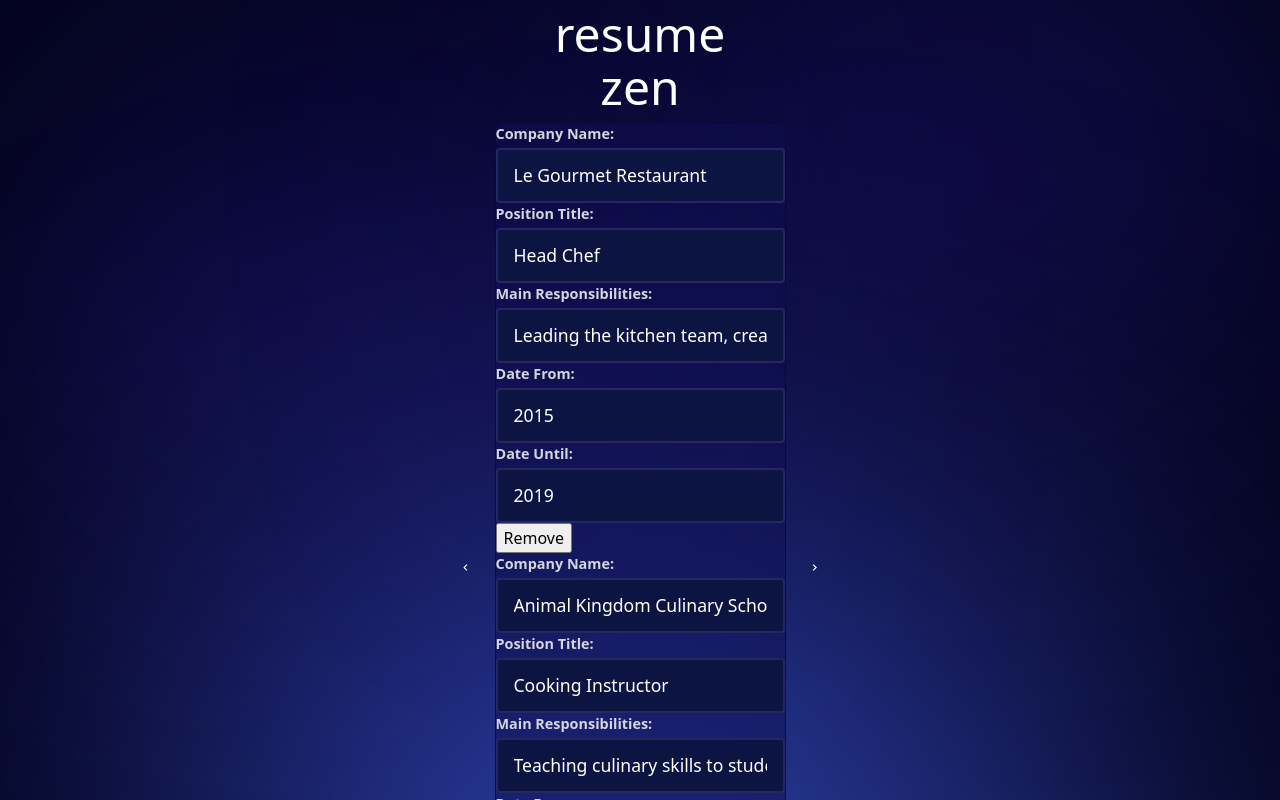
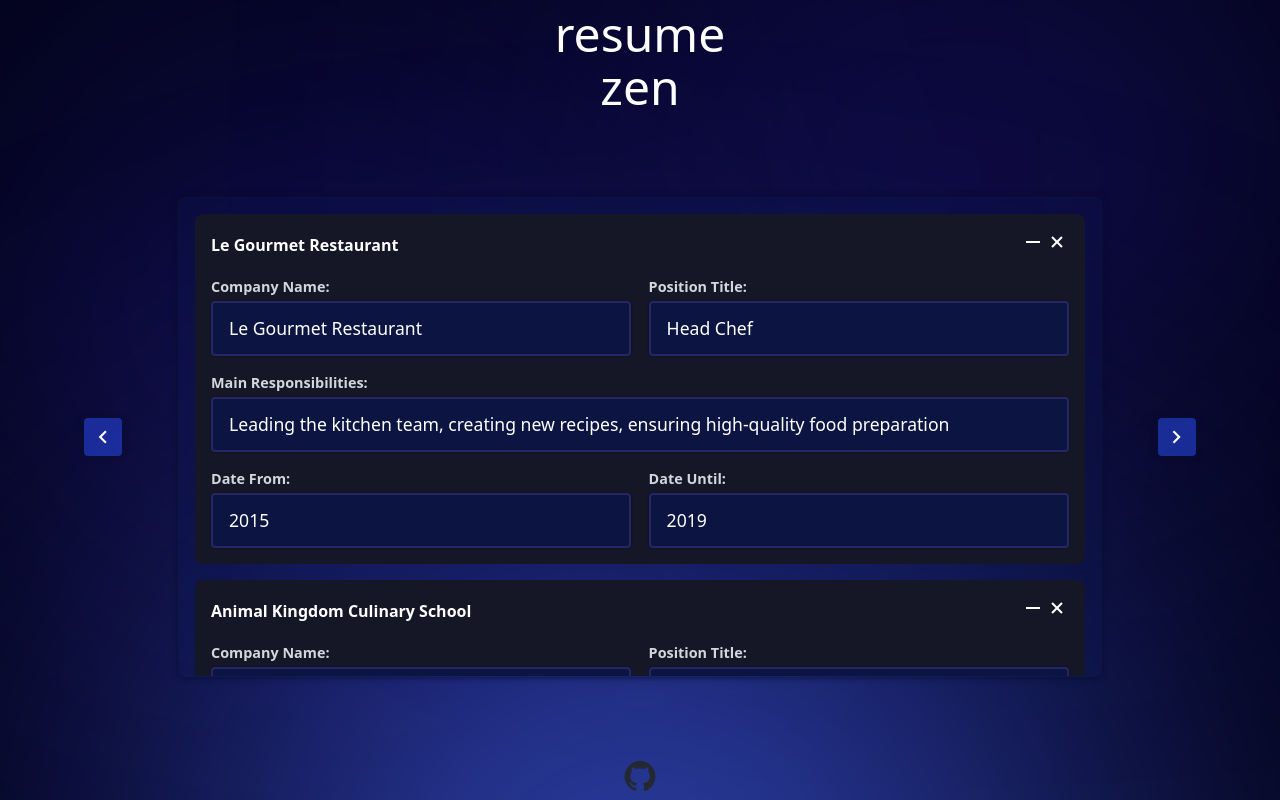
Before and after one commit to josephdanielm/resume-wizard, a React (Vite) app: page / in a window 1280 px wide. Both pictures are taken after a click on the button 1130 px from the left and 436 px from the top of the page. Shown: the top 800 px of the page. Built offline with nearby package versions, Linux system fonts and the light colour scheme.

Commit message:
style: experience section layout and collapsibles

```diff
--- a/src/components/steps/Experience.jsx
+++ b/src/components/steps/Experience.jsx
@@ -1,3 +1,6 @@
+import "../../styles/Experience.css";
+import remove from "../../assets/remove.svg";
+
 export default function Experience({ resumeData, updateResumeData }) {
   function handleChange(event, index) {
     const { name, value } = event.target;
@@ -26,10 +29,26 @@ export default function Experience({ resumeData, updateResumeData }) {
     updateResumeData("experience", updatedExperience);
   }
 
+  function toggleOpen(event) {
+    event.currentTarget.closest(".job").classList.toggle("open");
+  }
+
   return (
     <div className="experience">
       {resumeData.experience.map((job, index) => (
-        <div key={index} className="job">
+        <div key={index} className="job open">
+          <span className="job-and-action-line">
+            {job.companyName}
+            <div className="action-buttons">
+              <button onClick={toggleOpen}>
+                <img className="open-svg" src={remove} />
+              </button>
+              <button onClick={() => removeExperience(index)}>
+                <img className="remove-svg" src={remove} />
+                <img className="remove-svg-mirror" src={remove} />
+              </button>
+            </div>
+          </span>
           <label>
             Company Name:
             <input
@@ -48,7 +67,7 @@ export default function Experience({ resumeData, updateResumeData }) {
               onChange={(event) => handleChange(event, index)}
             />
           </label>
-          <label>
+          <label className="main-responsibilities">
             Main Responsibilities:
             <input
               type="text"
@@ -75,7 +94,6 @@ export default function Experience({ resumeData, updateResumeData }) {
               onChange={(event) => handleChange(event, index)}
             />
           </label>
-          <button onClick={() => removeExperience(index)}>Remove</button>
         </div>
       ))}
       <button onClick={addExperience}>Add Experience</button>
--- /dev/null
+++ b/src/styles/Experience.css
@@ -0,0 +1,89 @@
+.experience {
+  display: grid;
+  grid-template-rows: auto;
+  align-content: start;
+  width: 100%;
+  max-height: 60vh;
+  padding: 1rem;
+  row-gap: 1rem;
+  overflow-y: scroll;
+}
+
+.job {
+  display: flex;
+  flex-wrap: wrap;
+  justify-content: space-between;
+  row-gap: 1rem;
+  padding: 1rem;
+  border-radius: 8px;
+  background: var(--color-bg-deep);
+}
+
+.job-and-action-line {
+  display: flex;
+  width: 100%;
+  font-size: 1rem;
+  font-weight: 600;
+  align-items: center;
+  justify-content: space-between;
+}
+
+.job label {
+  width: 49%;
+}
+
+.job button {
+  align-self: center;
+  background: none;
+  outline: none;
+  border: none;
+  position: relative;
+  cursor: pointer;
+  padding: 0;
+}
+
+.remove-svg {
+  transition-delay: 50ms;
+  transform: rotate(45deg);
+}
+
+.remove-svg-mirror {
+  position: absolute;
+  top: 0;
+  transform: rotate(135deg);
+}
+
+.job button:hover .remove-svg {
+  transform: rotate(-135deg);
+}
+
+.job button:hover .remove-svg-mirror {
+  transform: rotate(315deg);
+}
+
+.remove-svg,
+.remove-svg-mirror {
+  width: 24px;
+  transition: all 250ms ease-in-out;
+}
+
+label.main-responsibilities {
+  width: 100%;
+}
+
+@media (max-width: 777px) {
+  .job label {
+    width: 100%;
+  }
+}
+
+div.job {
+  height: 55px;
+  overflow: hidden;
+  transition: all 1s ease-out;
+}
+
+div.job.open {
+  height: unset;
+  overflow: visible;
+}
--- a/src/styles/General.css
+++ b/src/styles/General.css
@@ -41,6 +41,7 @@
 
 .tips {
   background-color: var(--color-bg-deep);
+  box-shadow: 0 0 2px hsla(230, 70%, 10%, 0.95);
   color: hsl(233, 12%, 85%);
   padding: 1.5rem 1rem;
   font-size: 15px;
--- a/src/styles/Navigation.css
+++ b/src/styles/Navigation.css
@@ -1,25 +1,21 @@
 .nav-button {
-  background-color: var(--slate-600);
+  background-color: hsla(230, 70%, 50%, 0.6);
   border-radius: 4px;
   border: 0;
-  padding: 4px;
-  box-shadow: 0 10px 40px -12px rgba(16, 24, 40, 0.1);
+  padding: 6px;
+  box-shadow: 0 0 6px hsla(230, 70%, 10%, 0.95);
 }
 
-/* .nav-button:has(.check-svg) {
-  padding: 8px;
-} */
-
 .nav-button:hover {
-  background-color: var(--slate-700);
+  background-color: hsla(230, 70%, 45%, 0.6);
 }
 
 .nav-button:active {
-  background-color: var(--slate-800);
+  background-color: hsla(230, 70%, 40%, 0.6);
 }
 
 .nav-button:disabled {
-  background-color: var(--slate-100);
+  background-color: hsla(230, 70%, 20%, 0.6);
 }
 
 .nav-button:disabled .arrow-svg {
--- a/src/styles/ResumeWizard.css
+++ b/src/styles/ResumeWizard.css
@@ -18,8 +18,9 @@
   max-width: 80vw;
   min-height: 400px;
   margin: 0;
-  border: solid 1px #08082fac;
-  background-color: #0e0e527f;
+  border: solid 1px hsla(230, 70%, 20%, 0.25);
+  background-color: hsla(230, 70%, 20%, 0.25);
+  box-shadow: 0 0 6px hsla(230, 70%, 10%, 0.95);
   border-radius: 8px;
 }
 
@@ -41,6 +42,7 @@ label input {
   font-weight: 500;
   font-size: 1.1rem;
   margin-top: 4px;
+  box-shadow: 0 0 2px hsla(230, 70%, 10%, 0.95);
 }
 
 input:focus {
```
Also changed, not shown: src/assets/remove.svg (added).
